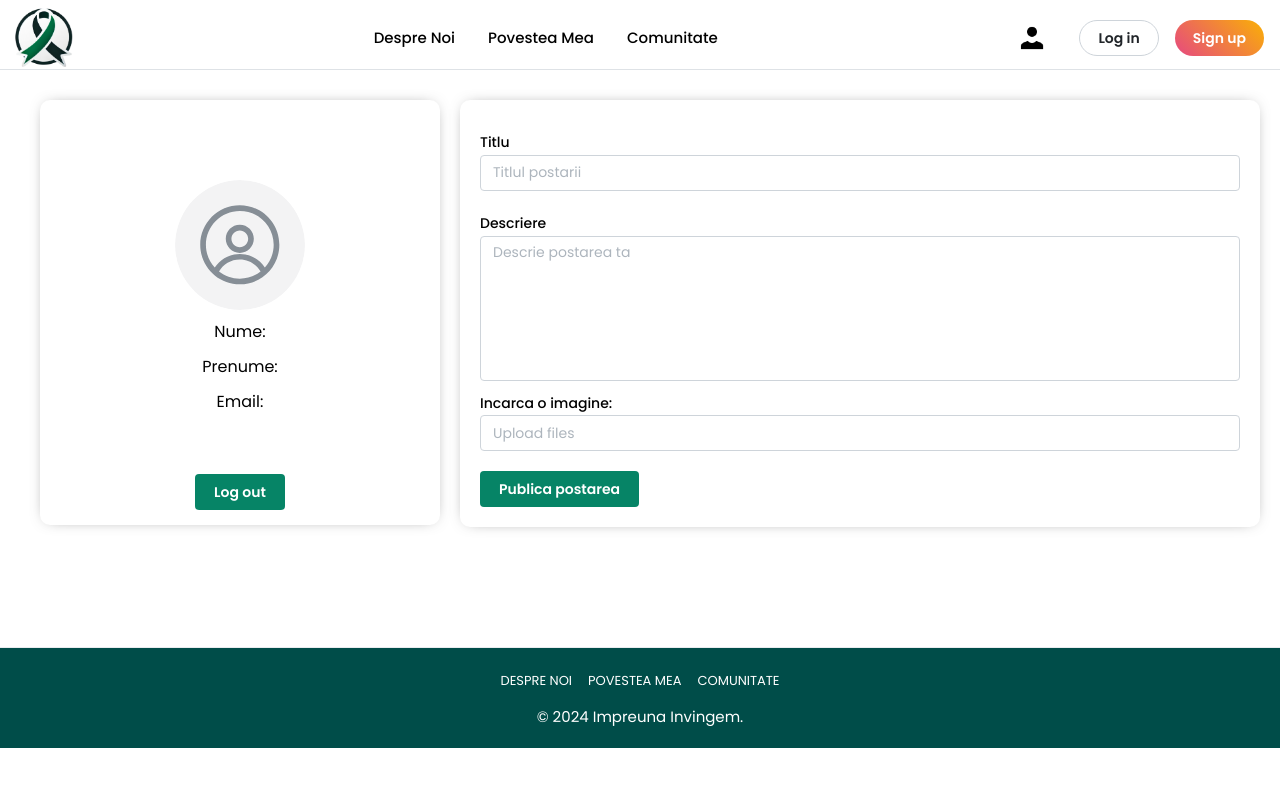
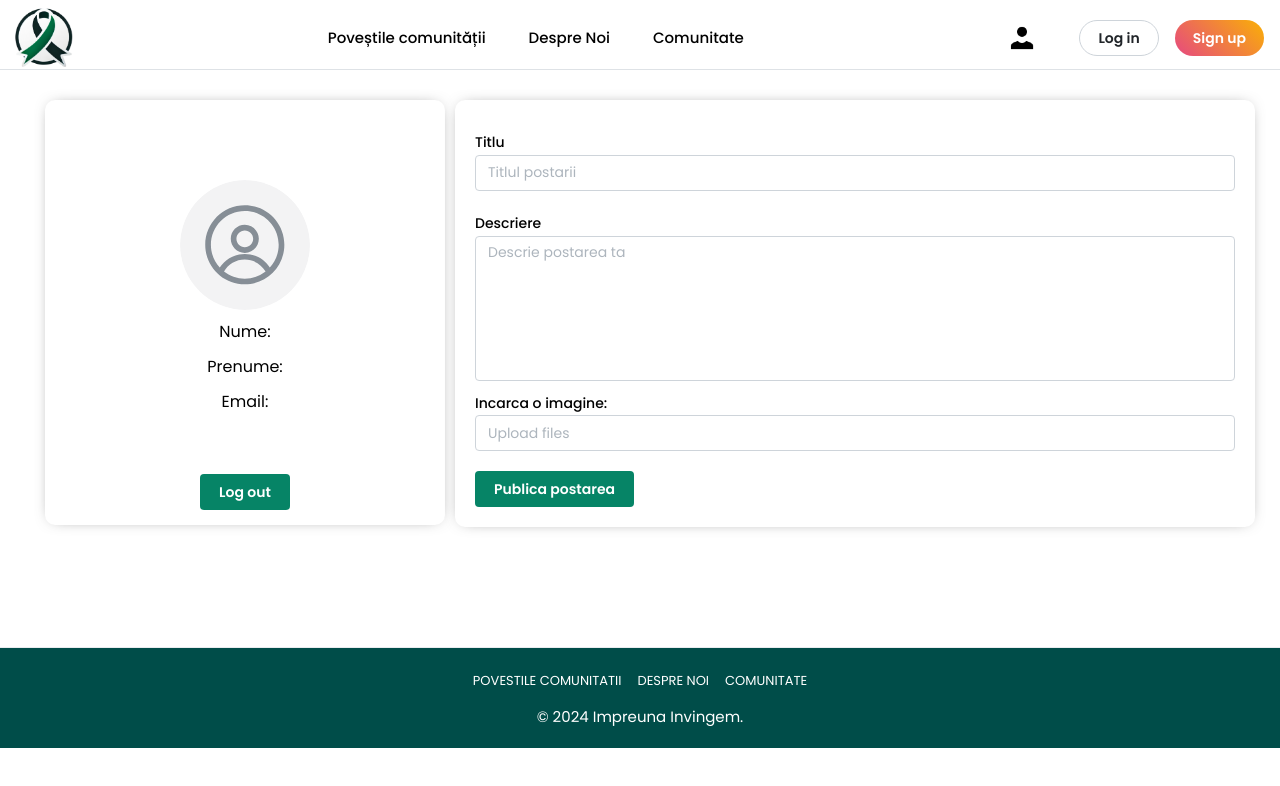
Before and after one commit to paulavanina/invingem-impreuna, a React (Vite) app in the folder frontend/: page /contulMeu in a window 1280 px wide. Shown: the top 786 px of the page. Built offline with nearby package versions, Linux system fonts and the light colour scheme.

Commit message:
Changed date format for better readability; modified links in header

```diff
--- a/frontend/src/components/BlogCard/BlogCard.module.css
+++ b/frontend/src/components/BlogCard/BlogCard.module.css
@@ -6,6 +6,9 @@
   padding: 10px;
   background-color: var(--mantine-color-body);
   transition: transform 0.4s ease-in-out;
+  @media (max-width: 768px) {
+    padding: 10px;
+  }
 }
 .card:hover {
   transform: scale(1.1);
--- a/frontend/src/components/BlogCard/BlogCard.tsx
+++ b/frontend/src/components/BlogCard/BlogCard.tsx
@@ -11,7 +11,6 @@ import {
 } from "@mantine/core";
 import classes from "./BlogCard.module.css";
 import { useEffect, useState } from "react";
-import { useDisclosure } from "@mantine/hooks";
 import { useNavigate } from "react-router-dom";
 import axios from "axios";
 import { response } from "express";
@@ -85,7 +84,7 @@ export function BlogCard() {
   const handleSinglePageBlog = (blog_id: string) => {
     navigate(`/povestea-mea/${blog_id}`);
   };
-  console.log(blogs);
+
   if (blogs.length === 0) {
     return null;
   }
@@ -113,7 +112,7 @@ export function BlogCard() {
                   </a>
                 </Card.Section>
 
-                <Text fw={500} component="a">
+                <Text fw={500} component="a" lineClamp={1}>
                   {blog.titlu}
                 </Text>
 
--- a/frontend/src/components/BlogSinglePage/BlogSinglePage.tsx
+++ b/frontend/src/components/BlogSinglePage/BlogSinglePage.tsx
@@ -58,6 +58,12 @@ export function BlogSinglePage() {
   const handleBackButton = () => {
     navigate("/povestea-mea");
   };
+
+  const formatDate = (dateString:any) => {
+    const options = { year: 'numeric', month: 'long', day: 'numeric' };
+    return new Date(dateString).toLocaleDateString('ro-RO');
+  };
+
   return (
     <div>
       <Container className={classes.wrapper} size={1400} mt={20}>
@@ -71,7 +77,7 @@ export function BlogSinglePage() {
             />
             <Text fz={17} inline>
               {blog.nume} {blog.prenume}
-              <Text c="dimmed">{blog.data_curenta}</Text>
+              <Text c="dimmed">{formatDate(blog.data_curenta)}</Text>
             </Text>
           </Center>
         </Group>
--- a/frontend/src/components/Card/CardPage.module.css
+++ b/frontend/src/components/Card/CardPage.module.css
@@ -5,6 +5,7 @@
   position: relative;
   background-color: var(--mantine-color-body);
   transition: transform 0.3s ease-in-out;
+  margin-bottom: 15px;
   @media (max-width: $mantine-breakpoint-sm) {
     margin: 15px;
   }
--- a/frontend/src/components/ComunityContent/ComunityContent.tsx
+++ b/frontend/src/components/ComunityContent/ComunityContent.tsx
@@ -28,6 +28,7 @@ const ComunityContent = () => {
             alții care se confruntă cu provocări similare.
           </Text>
           <Button
+            mt={20}
             style={{ backgroundColor: "#F5C300" }}
             radius="xl"
             className={classes.control}
@@ -36,6 +37,7 @@ const ComunityContent = () => {
           >
             Împărtășește-ti povestea
           </Button>
+
         </div>
       </div>
     </div>
--- a/frontend/src/components/DetaliiCont/DetaliiCont.css
+++ b/frontend/src/components/DetaliiCont/DetaliiCont.css
@@ -34,9 +34,9 @@
   border-radius: 10px;
   margin-top: 30px;
   padding-top: 10px;
-  margin-left: 20px;
+  margin-left: 10px;
   @media (max-width: 768px) {
-    width: 350px;
+    width: 440px;
   }
 }
 
--- a/frontend/src/components/Header/HeadeMegaMenu.tsx
+++ b/frontend/src/components/Header/HeadeMegaMenu.tsx
@@ -32,12 +32,13 @@ export function HeaderMegaMenu() {
         <Group justify="space-between" h="100%">
           <img src={Logo} style={{ width: "90px", height: "auto" }} />
           <Group h="100%" gap={1} visibleFrom="sm">
+            <Link to="/povestea-mea" className={classes.link}>
+            Poveștile comunității
+          </Link>
           <Link to="/" className={classes.link}>
             Despre Noi
           </Link>
-          <Link to="/povestea-mea" className={classes.link}>
-            Povestea Mea
-          </Link>
+
           <Link to="/comunitate" className={classes.link}>
             Comunitate
           </Link>
@@ -77,12 +78,13 @@ export function HeaderMegaMenu() {
         hiddenFrom="sm"
         zIndex={1000000}
       >
+        <Link to="/povestea-mea"   className={classes.link}>
+        Poveștile Comunității
+        </Link>
        <Link to="/" className={classes.link}>
-  Despre Noi
-</Link>
-<Link to="/povestea-mea" className={classes.link}>
-  Povestea Mea
-</Link>
+          Despre Noi
+        </Link>
+
 <Link to="/comunitate" className={classes.link}>
   Comunitate
 </Link>
--- a/frontend/src/components/Header/HeaderMegaMenu.module.css
+++ b/frontend/src/components/Header/HeaderMegaMenu.module.css
@@ -13,6 +13,7 @@
   padding-left: var(--mantine-spacing-md);
   padding-right: var(--mantine-spacing-md);
   text-decoration: none;
+  margin-right: 10px;
   color: light-dark(var(--mantine-color-black), var(--mantine-color-white));
   font-weight: 500;
   font-size: 15px;
--- a/frontend/src/components/HeroContentLeft/HeroContent.tsx
+++ b/frontend/src/components/HeroContentLeft/HeroContent.tsx
@@ -33,7 +33,7 @@ export function HeroContentLeft() {
         </Text>
 
         <Button
-
+          mt={30}
           style={{ backgroundColor: "#004d49" }}
           radius="xl"
           size="xl"
--- a/frontend/src/components/footerCentered/Footer.tsx
+++ b/frontend/src/components/footerCentered/Footer.tsx
@@ -1,8 +1,8 @@
 import { Group, Text, Center } from "@mantine/core";
 import classes from "./Footer.module.css";
 const links = [
+  { label: "POVESTILE COMUNITATII ", link: "/povestea-mea" },
   { label: "DESPRE NOI", link: "/despre-noi" },
-  { label: "POVESTEA MEA", link: "/povestea-mea" },
   { label: "COMUNITATE", link: "/comunitate" },
 ];
 
--- a/frontend/src/main.tsx
+++ b/frontend/src/main.tsx
@@ -30,7 +30,7 @@ if (rootElement) {
   root.render(
     <MantineProvider theme={theme}>
       <BrowserRouter>
-        <App />
+      <App />
       </BrowserRouter>
     </MantineProvider>
   );
--- a/package.json
+++ b/package.json
@@ -18,9 +18,13 @@
     "@tiptap/pm": "^2.8.0",
     "@tiptap/react": "^2.8.0",
     "@tiptap/starter-kit": "^2.8.0",
+    "date-fns": "^4.1.0",
     "dayjs": "^1.11.13",
     "embla-carousel-react": "^7.1.0",
     "lint": "^0.8.19",
+    "react": "^18.3.1",
+    "react-dom": "^18.3.1",
+    "react-router-dom": "^6.26.2",
     "recharts": "^2.12.7",
     "sass": "^1.79.4",
     "typescript": "^5.6.2"
```
Also changed, not shown: 1 other file (tests, documents, lock files or other folders).
